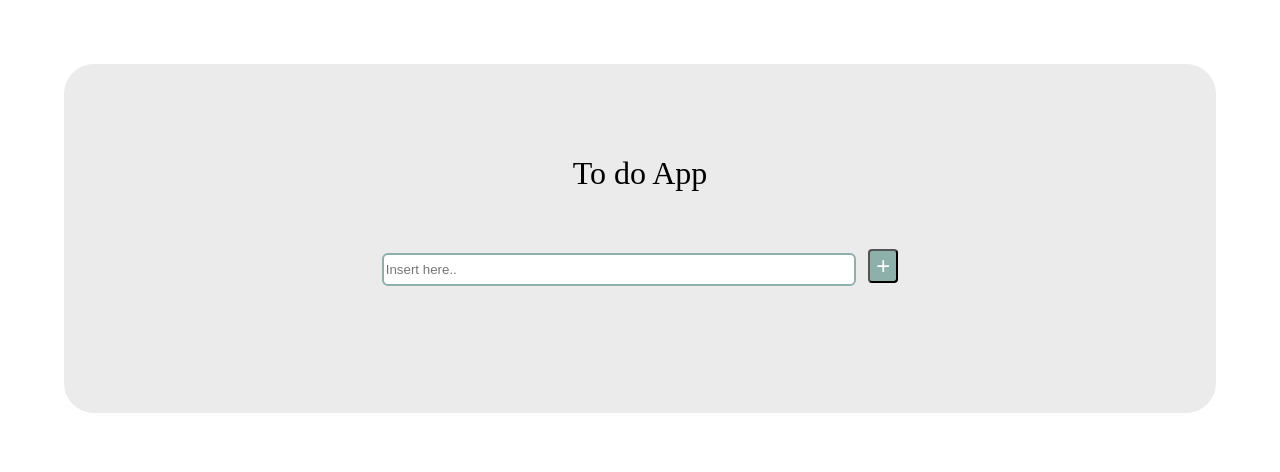
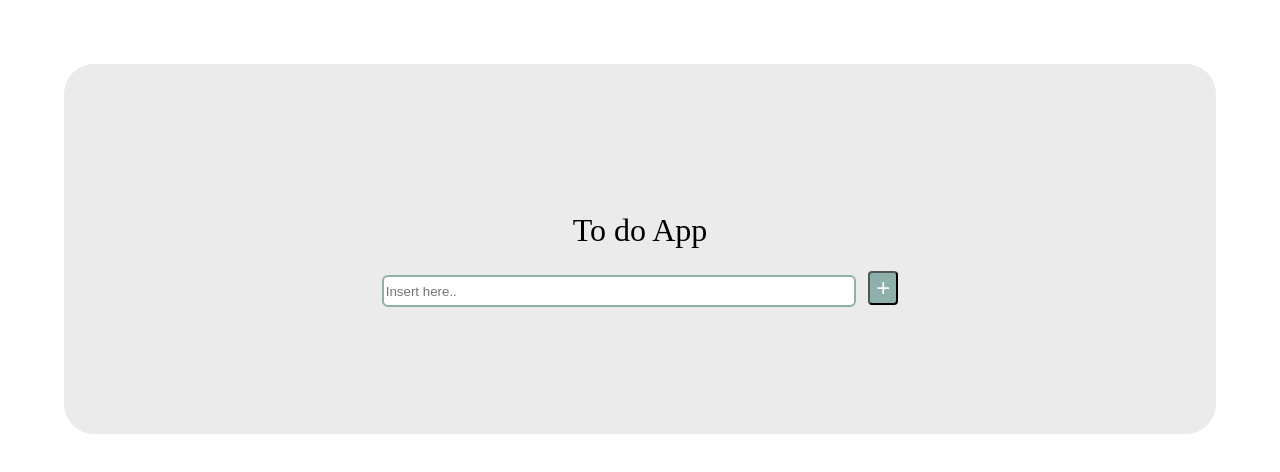
Before and after one commit to sebastianbutoi/to-do-app-react-typescript, a React (Create React App) app: page / in a window 1280 px wide. Shown: the top 472 px of the page. Built offline with nearby package versions, Linux system fonts and the light colour scheme.

Commit message:
Code refactoring

```diff
--- a/src/components/App/index.tsx
+++ b/src/components/App/index.tsx
@@ -3,19 +3,19 @@ import List from "../List";
 import Input from "../Input";
 import "./style.css";
 
-function App() {
+function App(): JSX.Element {
   const [list, setList] = useState<(string | never)[]>([]);
 
-  function addItem(item: string) {
+  function addItem(item: string): void {
     setList([...list, item]);
   }
 
-  function removeItem(index: number) {
+  function removeItem(index: number): void {
     setList([...list.slice(0, index), ...list.slice(index + 1)]);
   }
+
   return (
     <div className="App">
-      <h1>To do App</h1>
       <Input add={addItem} />
       <List list={list} remove={removeItem} />
     </div>
--- a/src/components/Input/index.tsx
+++ b/src/components/Input/index.tsx
@@ -5,8 +5,8 @@ type Props = {
   add: (arg0: string) => void;
 };
 
-const Input = ({ add }: Props) => {
-  const [text, setText] = useState("");
+const Input = ({ add }: Props): JSX.Element => {
+  const [text, setText] = useState<string>("");
 
   function handleChange(event: React.ChangeEvent<HTMLInputElement>) {
     setText(event.target.value);
@@ -14,6 +14,7 @@ const Input = ({ add }: Props) => {
 
   return (
     <div>
+      <h1>To do App</h1>
       <input
         type="text"
         onChange={handleChange}
--- a/src/components/List/index.tsx
+++ b/src/components/List/index.tsx
@@ -6,7 +6,8 @@ type Props = {
   remove: (arg0: number) => void;
 };
 
-const List = ({ list, remove }: Props) => {
+const List = (props: Props): JSX.Element => {
+  const { list, remove } = props;
   return (
     <ul>
       {list.map((element, index) => (
--- a/src/components/ListItem/index.tsx
+++ b/src/components/ListItem/index.tsx
@@ -5,7 +5,8 @@ type Props = {
   action: () => void;
 };
 
-const ListItem = ({ text, action }: Props) => {
+const ListItem = (props: Props): JSX.Element => {
+  const { text, action } = props;
   return (
     <li>
       {text}
```
